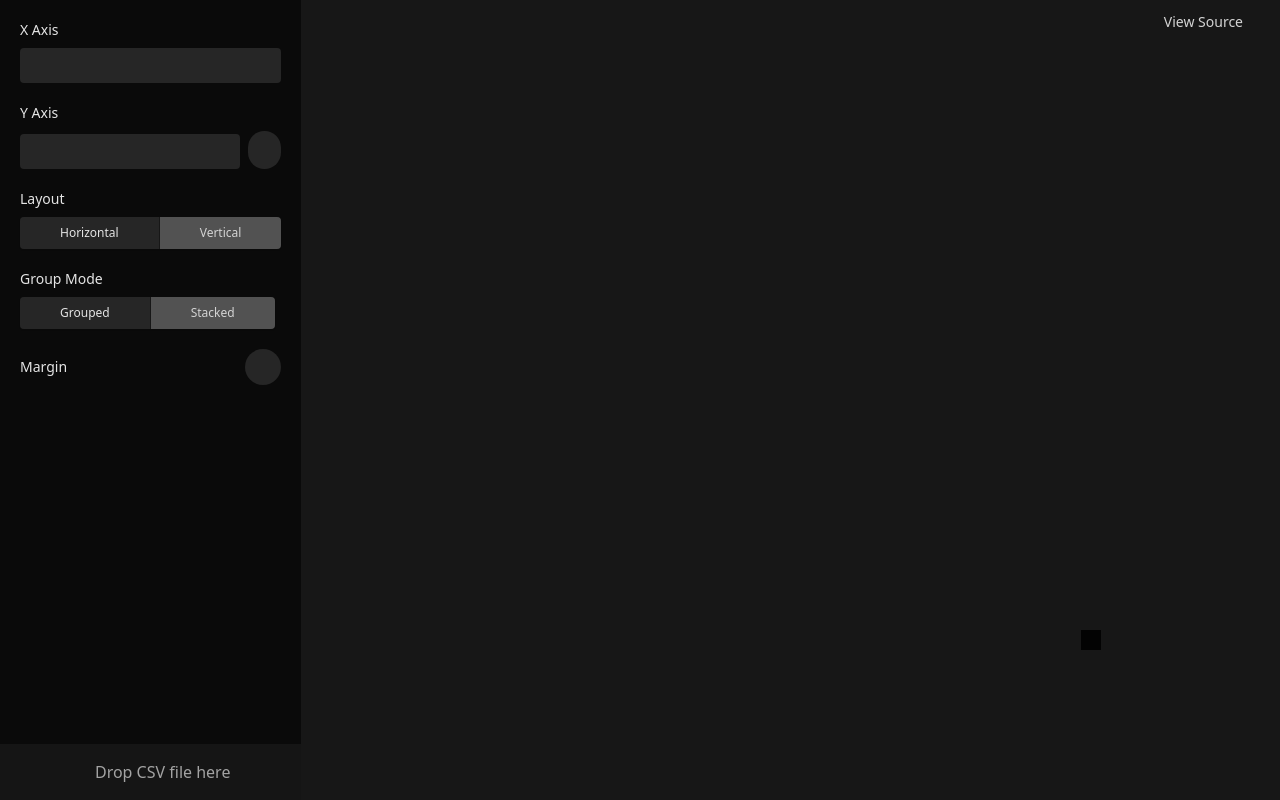
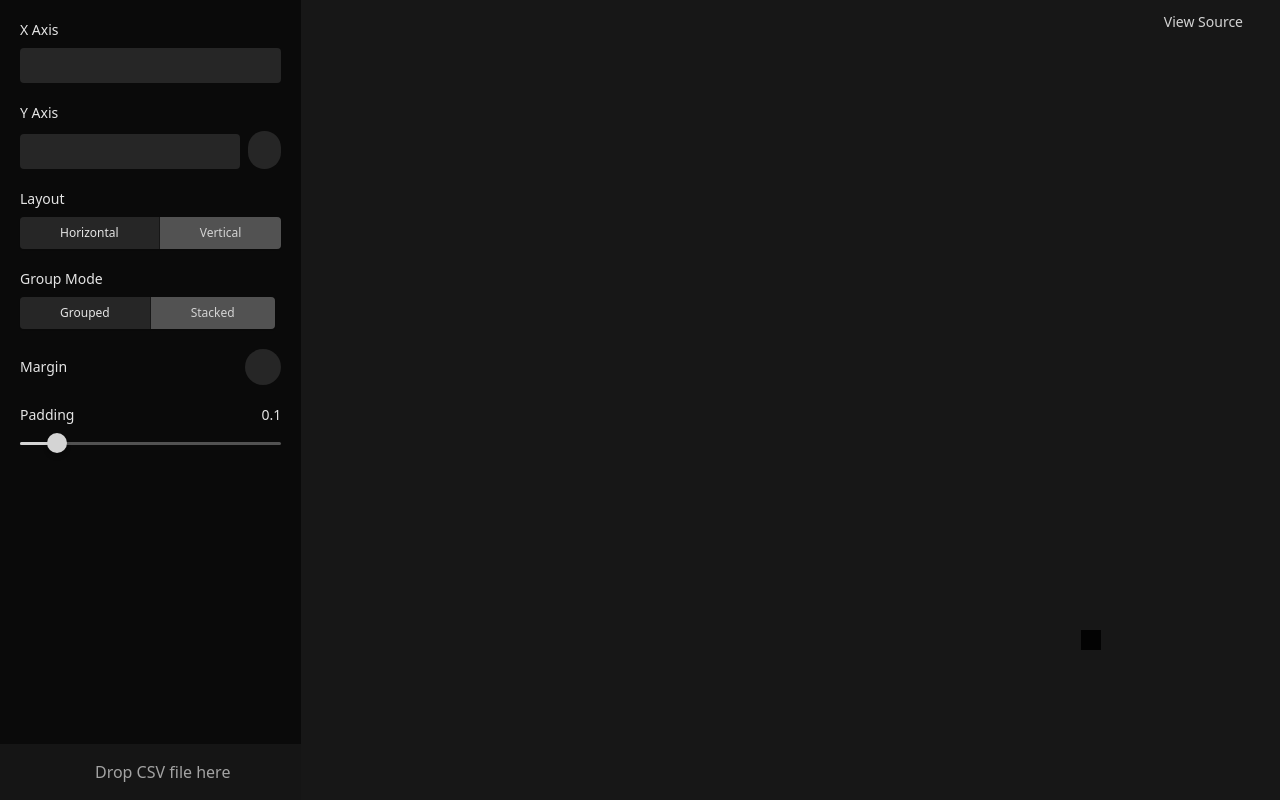
Before and after one commit to nirnejak/csv-plot, a React (Vite) app: page / in a window 1280 px wide. Built offline with nearby package versions, Linux system fonts and the light colour scheme; some icons are missing.

Commit message:
Padding customization added

```diff
--- a/src/pages/index.tsx
+++ b/src/pages/index.tsx
@@ -3,13 +3,14 @@ import * as React from "react"
 import Papa from "papaparse"
 import { Cross, Plus, SettingsHorizontal } from "akar-icons"
 
-import BarChart from "../components/BarChart"
-import DragInput from "../components/DragInput"
-import { arrayToKeyValuePairs } from "../utils/arrayToKeyValuePairs"
+import BarChart from "src/components/BarChart"
+import DragInput from "src/components/DragInput"
+import { arrayToKeyValuePairs } from "src/utils/arrayToKeyValuePairs"
 import ToggleGroup from "src/components/atoms/ToggleGroup"
 import Select from "src/components/atoms/Select"
 import Popover from "src/components/atoms/Popover"
 import GithubLink from "src/components/GithubLink"
+import Slider from "src/components/atoms/Slider"
 
 const HomePage: React.FC = () => {
   const [fields, setFields] = React.useState<string[]>([])
@@ -26,6 +27,7 @@ const HomePage: React.FC = () => {
     bottom: 50,
     left: 60,
   })
+  const [padding, setPadding] = React.useState(0.1)
   const [groupMode, setGroupMode] = React.useState<"grouped" | "stacked">(
     "stacked"
   )
@@ -238,6 +240,21 @@ const HomePage: React.FC = () => {
               </div>
             </Popover>
           </div>
+          <div>
+            <p className="mb-2 flex items-center justify-between">
+              <span>Padding</span>
+              <span>{padding}</span>
+            </p>
+            <Slider
+              label="Padding"
+              value={[padding]}
+              step={0.05}
+              max={0.9}
+              onValueChange={(val) => {
+                setPadding(val[0])
+              }}
+            />
+          </div>
         </div>
         <DragInput title="Drop CSV file here" onChange={handleFileDrop} />
       </div>
@@ -250,6 +267,7 @@ const HomePage: React.FC = () => {
             groupMode={groupMode}
             layout={layout}
             margin={margin}
+            padding={padding}
           />
         </div>
       </div>
```
